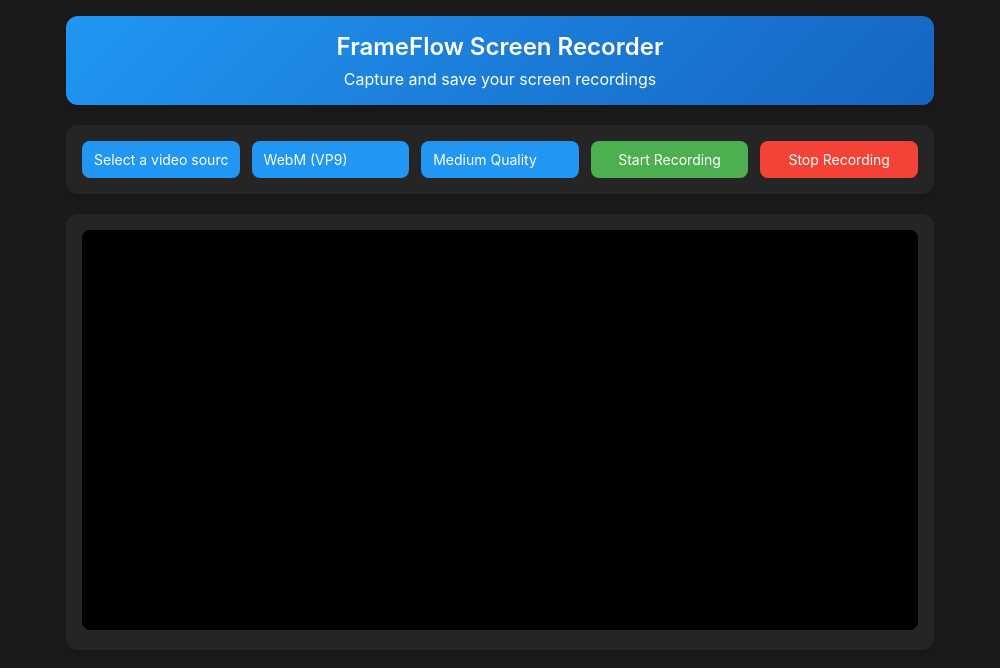
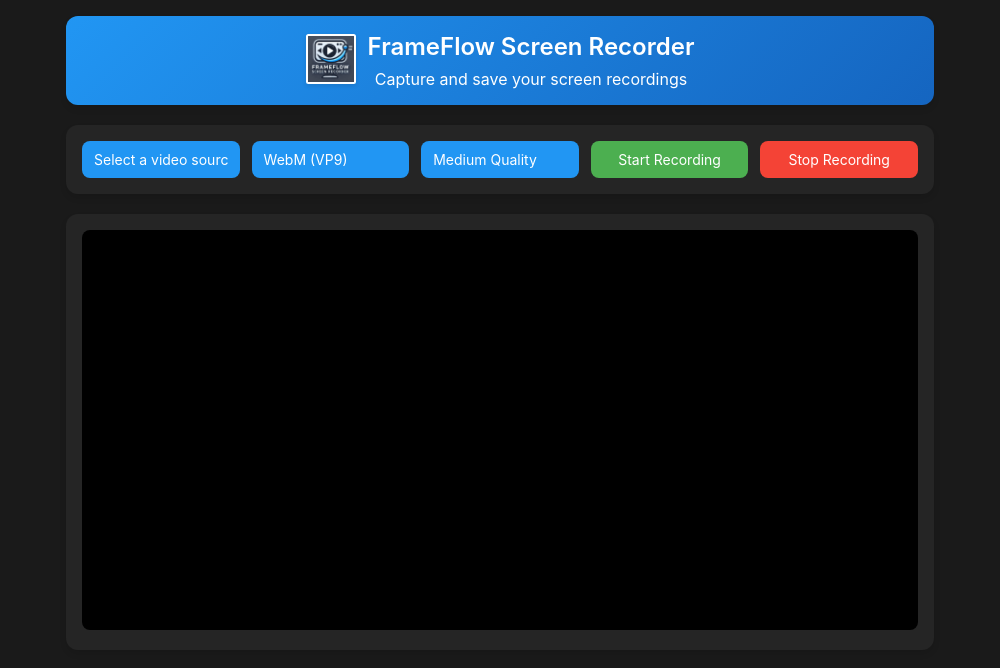
Before and after one commit to isurunvn/screen-recorder-app, an Electron app: page index.html in a window 1000 px wide. Drawn offline with Linux system fonts and the light colour scheme; no server answers.

Commit message:
logo added and change the title

```diff
--- a/index.html
+++ b/index.html
@@ -1,14 +1,20 @@
 <!DOCTYPE html>
 <html>
 <head>
-    <title>Screen Recorder</title>
+    <title>FrameFlow Screen Recorder</title>
     <link rel="stylesheet" href="styles.css">
 </head>
 <body>
     <div class="container">
         <div class="app-header">
-            <h1 class="app-title">FrameFlow Screen Recorder</h1>
-            <p>Capture and save your screen recordings</p>
+            <div class="img-section">
+                <img src="assets/logo.png" alt="App Logo" class="app-logo">
+            </div>
+            <div class="header-section">
+                <h1 class="app-title">FrameFlow Screen Recorder</h1>
+                <p>Capture and save your screen recordings</p>
+            </div>
+
         </div>
 
         <div class="controls">
--- a/main.js
+++ b/main.js
@@ -8,6 +8,7 @@
   mainWindow = new BrowserWindow({
     width: 1000,
     height: 760,
+    icon: path.join(__dirname, 'assets/logo.png'),
     webPreferences: {
       nodeIntegration: true,
       contextIsolation: false,
--- a/styles.css
+++ b/styles.css
@@ -23,6 +23,18 @@
     background: linear-gradient(135deg, #2196F3, #1565C0);
     border-radius: 12px;
     box-shadow: 0 4px 6px rgba(0, 0, 0, 0.1);
+    display: flex;
+    align-items: center;
+    justify-content: center;
+}
+
+.app-header img {
+    width: 50px;
+    height: 50px;
+    border-radius: 5%;
+    margin-right: 12px;
+    border: 2px solid #ffffff;
+    box-shadow: 0 2px 4px rgba(0, 0, 0, 0.1);
 }
 
 .app-title {
```
Also changed, not shown: assets/logo.png (added).
